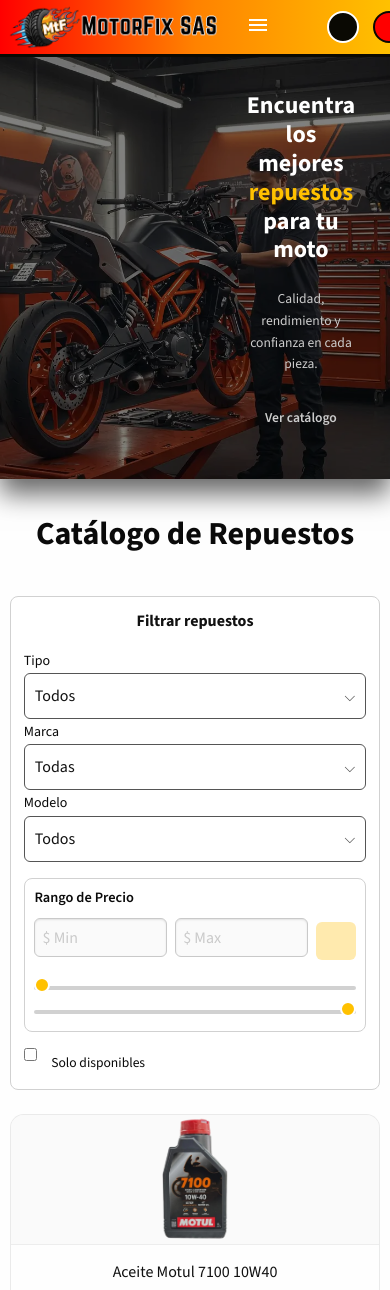
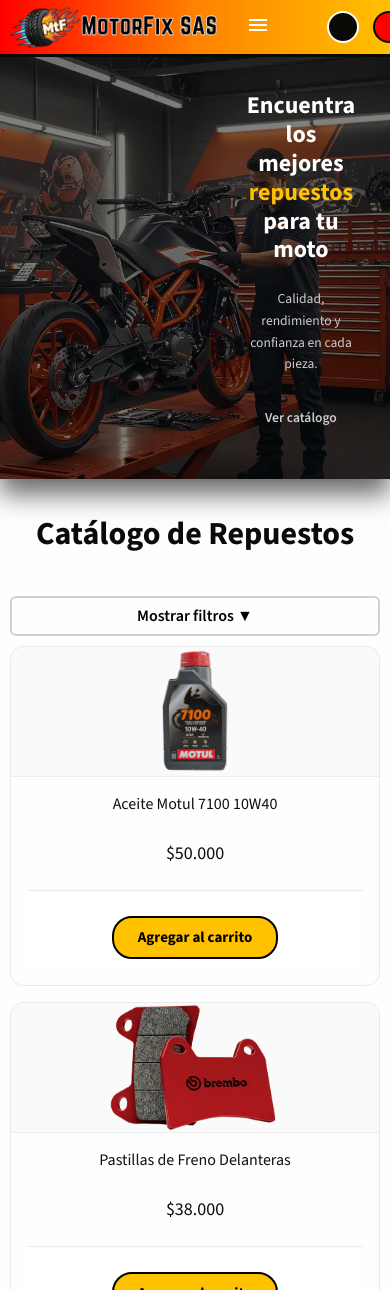
Before and after one commit to SebastianGutC/WebPage_TallerdeMotos, a React (Vite) app: page /repuestos in a window 390 px wide. Shown: the top 1290 px of the page. Built offline with nearby package versions, Linux system fonts and the light colour scheme; some icons are missing.

Commit message:
Menu filtrar responsivo y en acordeon para dispositivos moviles

```diff
--- a/src/components/Repuestos/MenuFiltrar/MenuFiltrar.css
+++ b/src/components/Repuestos/MenuFiltrar/MenuFiltrar.css
@@ -177,3 +177,32 @@
     font-size: 0.85rem;
   }
 }
+
+/* 🔘 Botón visible SOLO en móviles */
+.btn-toggle-filtros {
+  display: none;
+  width: 100%;
+  padding: 10px;
+  border: 2px solid #d1d1d1;
+  border-radius: 6px;
+  font-weight: 600;
+  cursor: pointer;
+  margin-bottom: 10px;
+}
+
+/* Modo móvil */
+@media (max-width: 500px) {
+  .btn-toggle-filtros {
+    display: block;
+  }
+
+  /* El menú está oculto por defecto */
+  .menu-filtrar.closed {
+    display: none;
+  }
+
+  /* Cuando está abierto */
+  .menu-filtrar.open {
+    display: block;
+  }
+}
--- a/src/components/Repuestos/MenuFiltrar/MenuFiltrar.jsx
+++ b/src/components/Repuestos/MenuFiltrar/MenuFiltrar.jsx
@@ -1,10 +1,13 @@
 import React, { useMemo, useState } from "react";
 import repuestos from "../../../assets/js/DataRepuestos";
 import "./MenuFiltrar.css";
-import CustomSelect from "./CustomSelect"; // ⬅ IMPORTANTE
+import CustomSelect from "./CustomSelect";
 
 const MenuFiltrar = ({ filtros, onFiltroChange }) => {
   const [localFiltros, setLocalFiltros] = useState(filtros);
+
+  // 👇 Nuevo estado para móviles
+  const [menuAbierto, setMenuAbierto] = useState(false);
 
   const tipos = useMemo(() => [...new Set(repuestos.map(r => r.tipo))], []);
 
@@ -88,11 +91,23 @@
     return Math.max(...repuestosFiltradosBase.map(r => r.precio));
   }, [repuestosFiltradosBase]);
 
+
   return (
-    <aside className="menu-filtrar">
+    <>
+      {/* 🔘 BOTÓN SOLO PARA MÓVILES */}
+      <button
+        className="btn-toggle-filtros"
+        onClick={() => setMenuAbierto(!menuAbierto)}
+      >
+        {menuAbierto ? "Ocultar filtros ▲" : "Mostrar filtros ▼"}
+      </button>
+
+      {/* ⬇ Mostrar/ocultar en móviles mediante clase */}
+      <aside className={`menu-filtrar ${menuAbierto ? "open" : "closed"}`}>
         <h3 className="menu-filtrar-titulo">Filtrar repuestos</h3>
 
-      {/* ------------------ TIPO ------------------ */}
+        {/* Tu contenido original */}
+        {/* ---------------------------------------- */}
         <label>Tipo</label>
         <CustomSelect
           placeholder="Todos"
@@ -104,8 +119,6 @@
             handleChange({ target: { name: "tipo", value: opt.value } })
           }
         />
-
-      {/* ------------------ MARCA ------------------ */}
         <label>Marca</label>
         <CustomSelect
           placeholder="Todas"
@@ -117,8 +130,6 @@
             handleChange({ target: { name: "marca", value: opt.value } })
           }
         />
-
-      {/* ------------------ MODELO ------------------ */}
         <label>Modelo</label>
         <CustomSelect
           placeholder="Todos"
@@ -131,7 +142,6 @@
           }
         />
 
-      {/* ------------------ PRECIO ------------------ */}
         <div className="precio-filtro">
           <h4>Rango de Precio</h4>
 
@@ -170,10 +180,7 @@
               type="range"
               min={precioMinDisponible}
               max={precioMaxDisponible}
-            value={Math.min(
-              Math.max(localFiltros.precioMin || precioMinDisponible, precioMinDisponible),
-              precioMaxDisponible
-            )}
+              value={localFiltros.precioMin || precioMinDisponible}
               className="rango-slider"
               onChange={(e) => handleSliderChange(e, "min")}
             />
@@ -181,10 +188,7 @@
               type="range"
               min={precioMinDisponible}
               max={precioMaxDisponible}
-            value={Math.min(
-              Math.max(localFiltros.precioMax || precioMaxDisponible, precioMinDisponible),
-              precioMaxDisponible
-            )}
+              value={localFiltros.precioMax || precioMaxDisponible}
               className="rango-slider"
               onChange={(e) => handleSliderChange(e, "max")}
             />
@@ -201,6 +205,7 @@
           Solo disponibles
         </label>
       </aside>
+    </>
   );
 };
 
```
Lines whose indentation alone changed are shown as unchanged.
